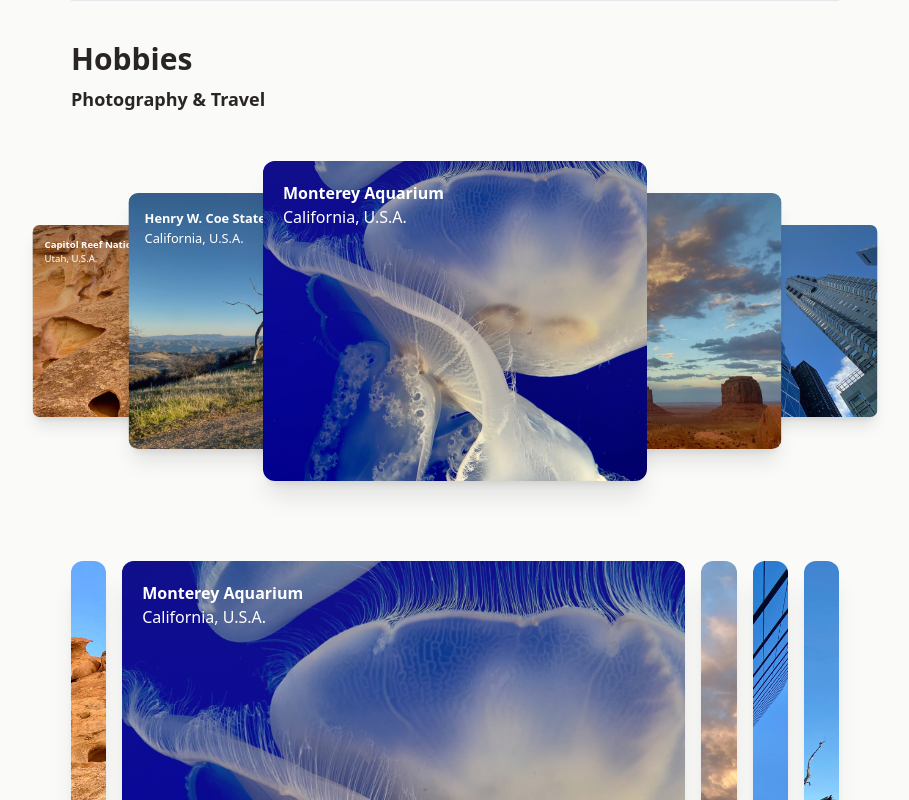
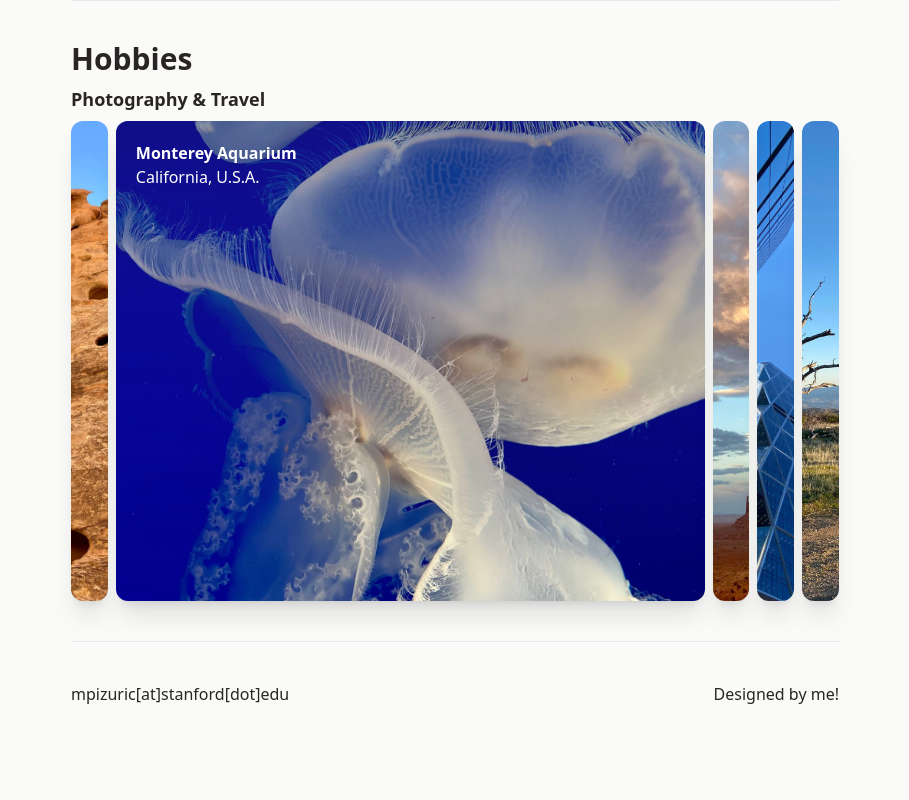
Before and after one commit to mpizurica/mpizurica.github.io, a Vue app: page / in a window 1280 px wide. Shown: the part 1700-2500 px from the top of the page, without its empty margins (185-1094 px from the left). After the commit the page ends 2446 px from the top, so only its background shows below. Built offline with nearby package versions, Linux system fonts and the light colour scheme.

Commit message:
fixed full width slider issue

```diff
--- a/src/App.vue
+++ b/src/App.vue
@@ -69,8 +69,7 @@
       <SectionHeader text="Hobbies" />
       <!-- hobbies -->
       <h3 class="text-lg font-semibold pb-2">Photography & Travel</h3>
-      <HobbyCarousel class="mb-80 py-10" />
-      <HobbyAccordion class="mb-80 py-10" />
+      <HobbyAccordion class="" />
     </div>
     <!-- footer  -->
     <hr class="my-10">
--- a/src/components/HobbyAccordion.vue
+++ b/src/components/HobbyAccordion.vue
@@ -1,11 +1,11 @@
 <template>
-    <div class="container h-screen">
+    <div class="slider-container">
         <input type="radio" name="slider2" id="slider-item-1">
         <input type="radio" name="slider2" id="slider-item-2" checked>
         <input type="radio" name="slider2" id="slider-item-3">
         <input type="radio" name="slider2" id="slider-item-4">
         <input type="radio" name="slider2" id="slider-item-5">
-        <div class="card-container flex w-full md:h-3/4 h-1/2 space-x-4">
+        <div class="card-container flex w-full h-full space-x-2">
             <div class="overlay-container" id="overlay-container-1">
                 <label id="slider-card-1" for="slider-item-1">
                     <div class="w-full h-full relative">
@@ -15,7 +15,7 @@
                                 class="rounded-xl absolute top-0 left-0 w-full h-full opacity-40 bg-gradient-to-b from-stone-800">
                             </div>
                             <div class="rounded-xl absolute top-0 left-0 w-full h-full p-5">
-                                <h1 class="text-white font-bold opacity-100">Capitol Reef National Park</h1>
+                                <h1 class="text-white font-bold opacity-100">Capitol Reef <br class="block sm:hidden"/> National Park</h1>
                                 <h2 class="text-white opacity-100">Utah, U.S.A.</h2>
                             </div>
                         </div>
@@ -79,7 +79,7 @@
                                 class="rounded-xl absolute top-0 left-0 w-full h-full opacity-40 bg-gradient-to-b from-stone-800">
                             </div>
                             <div class="rounded-xl absolute top-0 left-0 w-full h-full p-5">
-                                <h1 class="text-white font-bold opacity-100">Henry W. Coe State Park</h1>
+                                <h1 class="text-white font-bold opacity-100">Henry W. Coe <br class="block sm:hidden"/>State Park</h1>
                                 <h2 class="text-white opacity-100">California, U.S.A.</h2>
                             </div>
                         </div>
@@ -104,20 +104,31 @@
     display: none;
 }
 
+.slider-container {
+    height: 40vh;
+}
+@screen md {
+    .slider-container {
+        height: 40vh;
+    }
+}
+@screen xl {
+    .slider-container {
+        height: 60vh;
+    }
+}
+
 .overlay-container {
-    /* @apply w-12; */
-    @apply min-w-min;
     @apply h-full;
     transition: width 1s ease;
 }
 
 .overlay {
-    transition: opacity 1s ease;
+    transition: opacity 1s ease 500ms;
     white-space: nowrap;
 }
 .overlay-container {
     @apply w-12;
-
 }
 
 .overlay {
```
